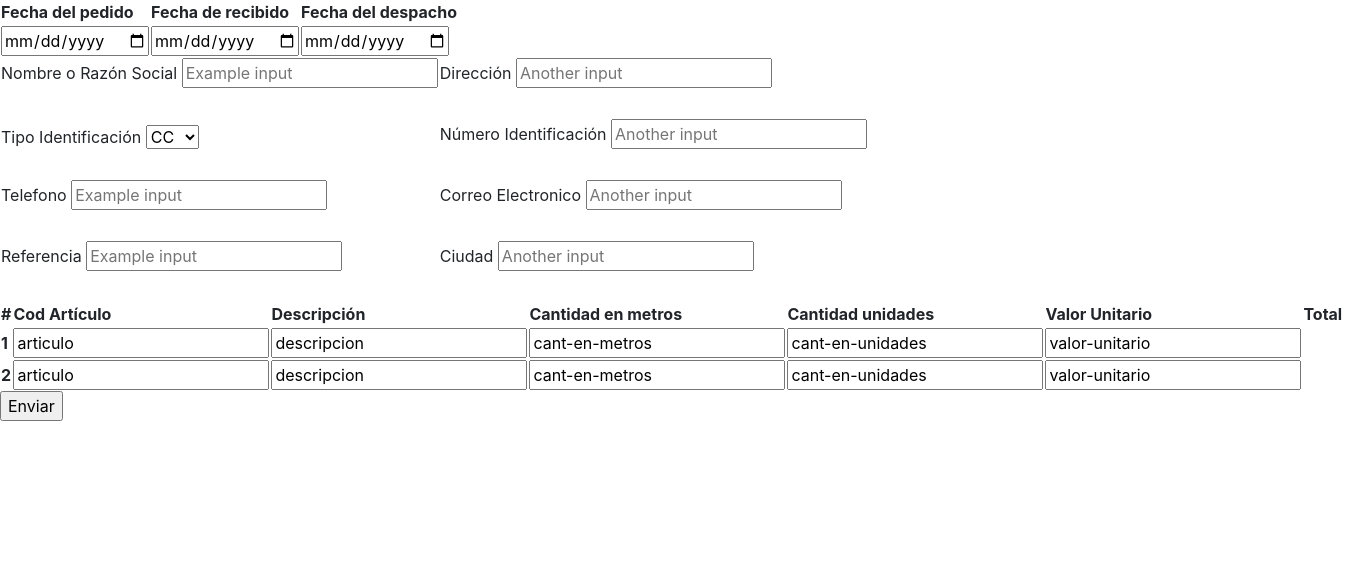
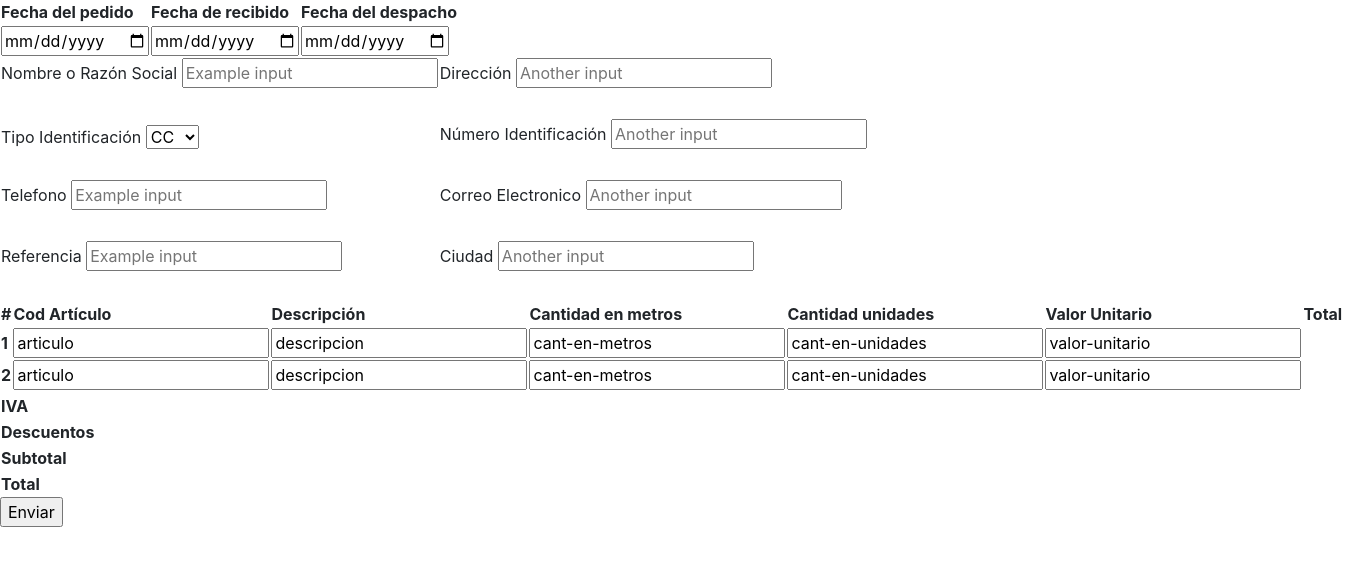
Before and after one commit to CristinaEcheverry/Proceso_textil, a Flask app: page /crearPedido in a window 1360 px wide. Shown: the part 57-623 px from the top of the page. Run offline with Flask 3, Linux system fonts and the light colour scheme; lists and menus that the app fills with data are empty; some libraries are stand-ins or nearby versions.

Commit message:
Creo tabla de totales

```diff
--- a/templates/crearPedido_form.html
+++ b/templates/crearPedido_form.html
@@ -197,6 +197,30 @@
 					</tbody>
 				</tr>
 			</table>
+			<table class="totales">
+				<thead>
+					<th></th>
+					<th></th>
+				</thead>
+				<tbody>
+					<tr>
+						<th>IVA</th>
+						<td></td>
+					</tr>
+					<tr>
+						<th>Descuentos</th>
+						<td></td>
+					</tr>
+					<tr>
+						<th>Subtotal</th>
+						<td></td>
+					</tr>
+					<tr>
+						<th>Total</th>
+						<td></td>
+					</tr>
+				</tbody>
+			</table>
 			<input type="submit" value="Enviar" class="Formulario" />
 		</form>
 	</body>
```
